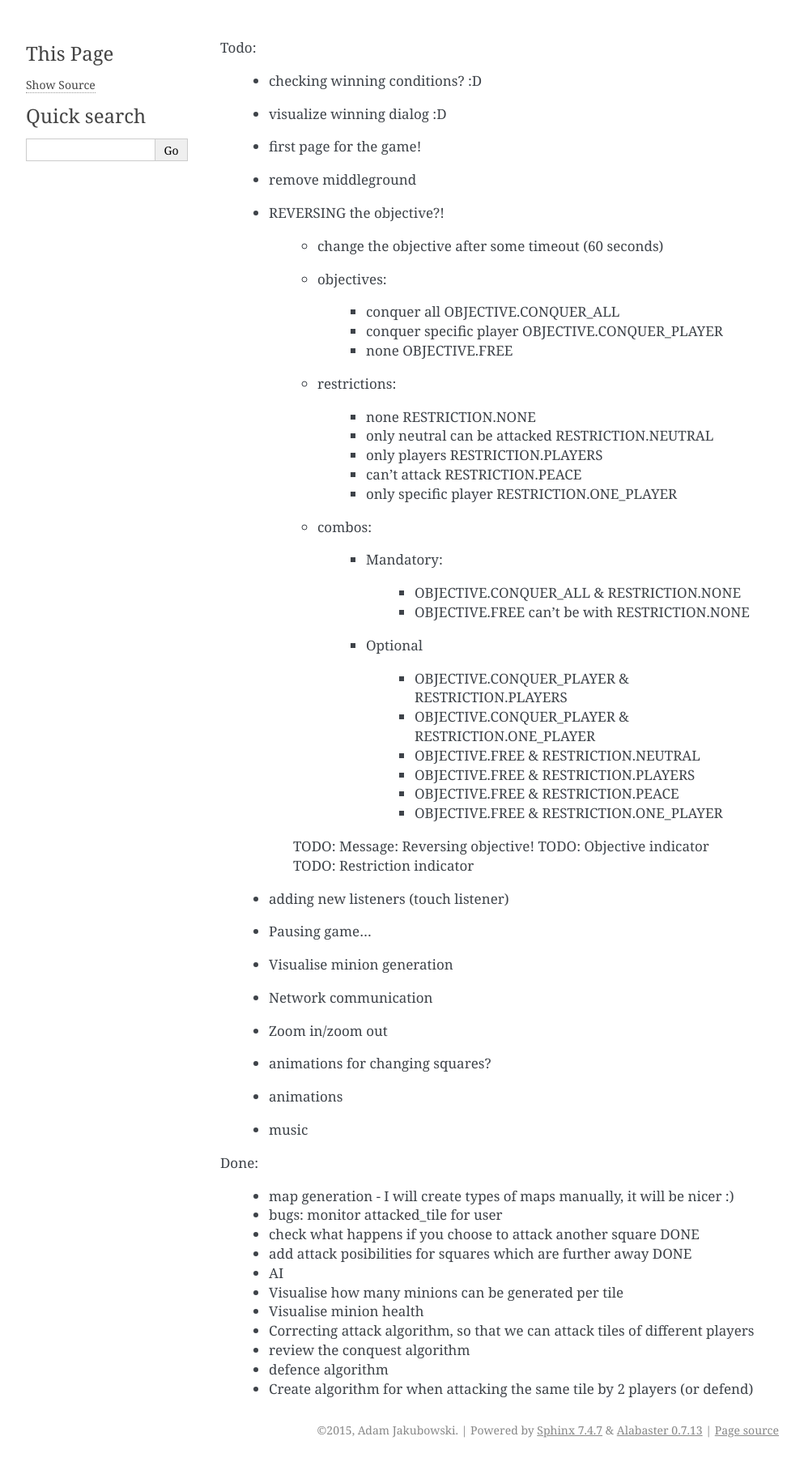
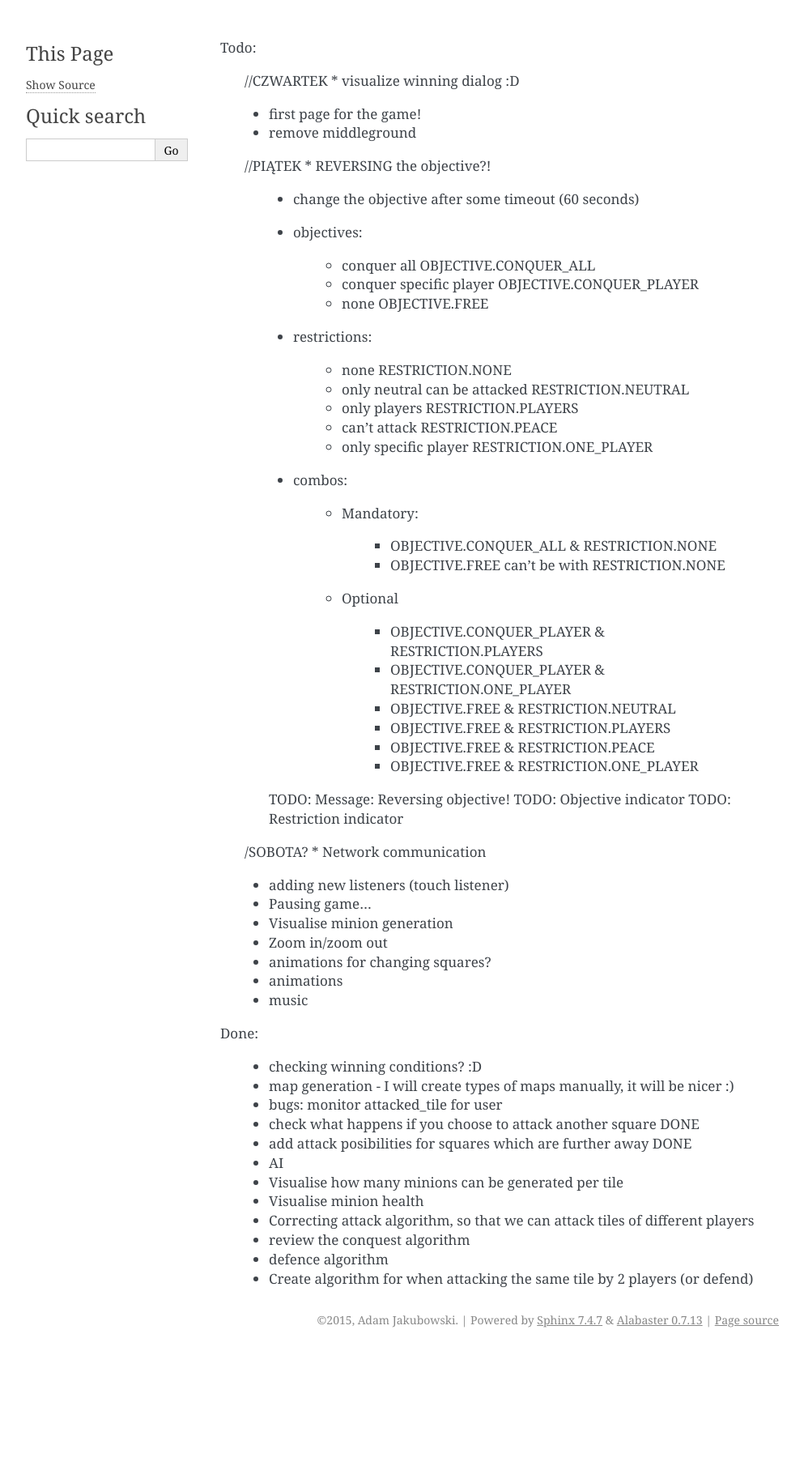
Before and after one commit to ajakubo1/shapewars, a Sphinx documentation site: the page built from doc/notes/todos.rst, in a window 1280 px wide. Shown: the whole page at 81% size, without its empty margins (148-1141 px from the left). Built offline with Sphinx 7.4.7, drawn with Linux system fonts in a browser that asks for light colours; after the commit the page ends 1669 px from its top, so only the background shows below that.

Commit message:
Rearranged todos and corrected the old package.json licence

```diff
--- a/doc/notes/todos.rst
+++ b/doc/notes/todos.rst
@@ -1,10 +1,14 @@
 Todo:
 
 
-    * checking winning conditions? :D
+    //CZWARTEK
     * visualize winning dialog :D
+
+
     * first page for the game!
     * remove middleground
+
+    //PIĄTEK
     * REVERSING the objective?!
 
         * change the objective after some timeout (60 seconds)
@@ -45,11 +49,13 @@ Todo:
         TODO: Objective indicator
         TODO: Restriction indicator
 
+    /SOBOTA?
+    * Network communication
 
     * adding new listeners (touch listener)
     * Pausing game...
     * Visualise minion generation
-    * Network communication
+
     * Zoom in/zoom out
     * animations for changing squares?
     * animations
```
Also changed, not shown: other parts of doc/notes/todos.rst (+1 -0 lines), 1 other file.
